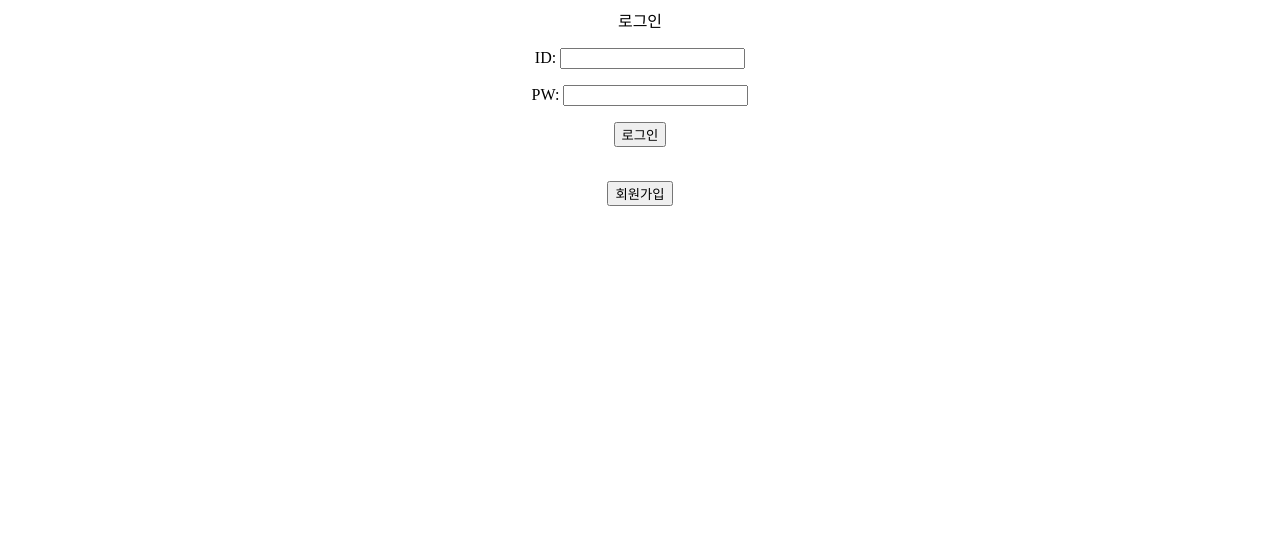
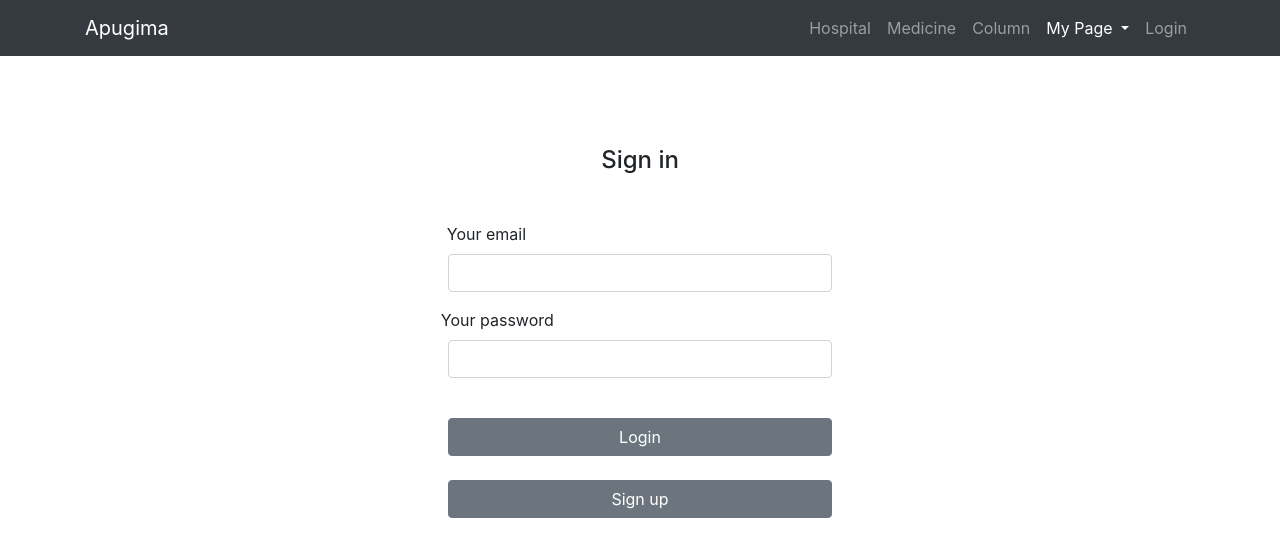
Before and after one commit to bgy1060/DEMO_APUGIMA, a PHP site: page /login.php in a window 1280 px wide. Shown: the top 557 px of the page. Run offline with PHP 8.4, Linux system fonts and the light colour scheme.

Commit message:
login page modification

```diff
--- a/login.php
+++ b/login.php
@@ -1,21 +1,91 @@
-<!DOCTYPE>
-
+<!DOCTYPE html>
 <html>
 <head>
-        <meta charset='utf-8'>
+
+  <meta charset="utf-8">
+  <meta name="viewport" content="width=device-width, initial-scale=1, shrink-to-fit=no">
+  <meta name="description" content="">
+  <meta name="author" content="">
+
+  <title>Apugima</title>
+
+  <!-- Bootstrap core CSS -->
+  <link href="vendor/bootstrap/css/custom.css" rel="stylesheet">
+
+  <!-- Custom styles for this template -->
+  <link href="css/modern-business.css" rel="stylesheet">
+
+
+
 </head>
 
 <body>
-        <div align='center'>
-        <span>로그인</span>
+<!-- Navigation -->
+<nav class="navbar fixed-top navbar-expand-lg navbar-dark bg-dark fixed-top">
+    <div class="container">
+      <a class="navbar-brand" href="index.php">Apugima</a>
+      <button class="navbar-toggler navbar-toggler-right" type="button" data-toggle="collapse" data-target="#navbarResponsive" aria-controls="navbarResponsive" aria-expanded="false" aria-label="Toggle navigation">
+        <span class="navbar-toggler-icon"></span>
+      </button>
+      <div class="collapse navbar-collapse" id="navbarResponsive">
+        <ul class="navbar-nav ml-auto">
+          <li class="nav-item">
+            <a class="nav-link " href="hospitals.php">Hospital</a>
+          </li>
+          <li class="nav-item">
+            <a class="nav-link" href="medicines.php">Medicine</a>
+          </li>
+					<li class="nav-item">
+						<a class="nav-link " href="columns.php">Column</a>
+					</li>
+          <li class="nav-item dropdown">
+            <a class="nav-link dropdown-toggle active" href="#" id="navbarDropdownPages" data-toggle="dropdown" aria-haspopup="true" aria-expanded="false">
+              My Page
+            </a>
+            <div class="dropdown-menu dropdown-menu-right" aria-labelledby="navbarDropdownPages">
+              <a class="dropdown-item" href="diary.php">Diary</a>
+              <a class="dropdown-item" href="prescriptions.php">Prescriptions</a>
+              <a class="dropdown-item" href="myreview.php">My Review</a>
+							<a class="dropdown-item" href="manage.php">Manage</a>
+
+          <li class="nav-item">
+          <?php
+
+                if(isset($_SESSION['userid'])) {
+          ?>
+                        <a class="nav-link" href='./logout.php'>Logout</a>
+        <?php
+                }
+                else {
+        ?>              <a class="nav-link" href='./login.php'>Login</a>
+        <?php   }
+        ?>
+        </div>
+        </li>
+
+					</li>
+        </ul>
+      </div>
+    </div>
+  </nav>
+        <div align='center' style="margin-top:7%">
+        <h4 class="card-title mb-4 mt-1">Sign in</h4>
+        <br>
 
         <form method='get' action='login_ok.php'>
-                <p>ID: <input name="id" type="text"></p>
-                <p>PW: <input name="pw" type="password"></p>
-                <input type="submit" value="로그인">
+                <div class="form-group">
+                        <label style="margin-right:24%">Your email</label>
+                        <input style="width:30%;"class="form-control" name="id" type="text">
+                </div> <!-- form-group// -->
+                <div class="form-group">
+                        <label style="margin-right:22.3%">Your password</label>
+                        <input style="width:30%;"class="form-control" name="id" type="text">
+                </div> <!-- form-group// -->
+                <br>
+                <input class="btn btn-secondary" style="width:30%" type="submit" value="Login">
         </form>
         <br />
-        <button id="join" onclick="location.href='./join.php'">회원가입</button>
+        <button class="btn btn-secondary" style="width:30%" id="join" onclick="location.href='./join.php'">Sign up</button>
 
         </div>
 
--- a/login_ok.php
+++ b/login_ok.php
@@ -21,7 +21,7 @@
                         $_SESSION['userid']=$row['uid'];
                         if(isset($_SESSION['userid'])){
                         ?>      <script>
-                                        alert("로그인 되었습니다.");
+                                        alert("Login was successful.");
                                         location.replace("./index.php");
                                 </script>
 <?php
@@ -33,7 +33,7 @@
 
                 else {
         ?>              <script>
-                                alert("아이디 혹은 비밀번호가 잘못되었습니다.");
+                                alert("ID or password is wrong.");
                                 history.back();
                         </script>
         <?php
@@ -43,7 +43,7 @@
 
                 else{
 ?>              <script>
-                        alert("계정이 없습니다. 회원가입을 해주세요.");
+                        alert("You do not have an account on this site. Please register as a member first.");
                         history.back();
                 </script>
 <?php
```
